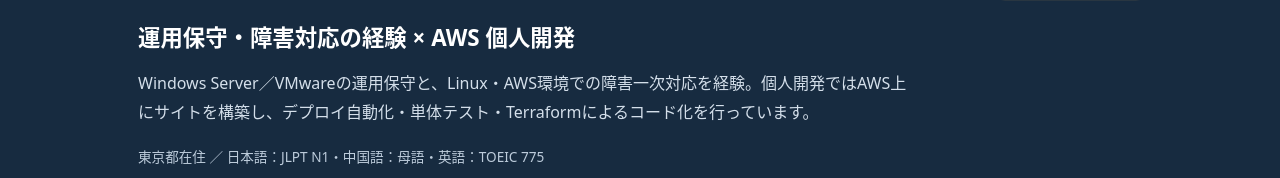
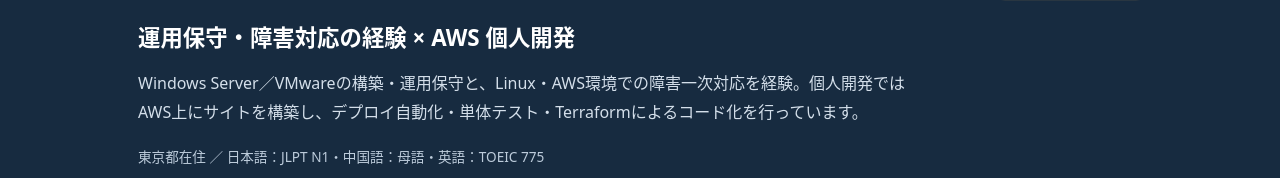
Before and after one commit to wangyuanpei8-del/cloud-resume-challenge, a plain HTML site: page frontend/index.html in a window 1280 px wide. Shown: the part 217-395 px from the top of the page. Drawn offline with Linux system fonts and the light colour scheme; no server answers.

Commit message:
Align hero and meta text with VM build experience

```diff
--- a/frontend/index.html
+++ b/frontend/index.html
@@ -1,12 +1,12 @@
 <!DOCTYPE html>
 <html lang="ja">
-<head><meta charset="UTF-8"><meta name="viewport" content="width=device-width, initial-scale=1.0"><meta name="description" content="王源培の職務経歴とAWS個人開発。Windows Server・VMwareの運用保守、Linux・AWSの障害一次対応を経験。AWS環境の運用から構築・改善へ担当領域を広げています。"><title>王 源培 | 運用保守・AWS ポートフォリオ</title><link rel="stylesheet" href="style.css"></head>
+<head><meta charset="UTF-8"><meta name="viewport" content="width=device-width, initial-scale=1.0"><meta name="description" content="王源培の職務経歴とAWS個人開発。Windows Server・VMwareの構築・運用保守、Linux・AWSの障害一次対応を経験。AWS環境の運用から構築・改善へ担当領域を広げています。"><title>王 源培 | 運用保守・AWS ポートフォリオ</title><link rel="stylesheet" href="style.css"></head>
 <body>
 <a class="skip-link" href="#main">本文へ移動</a>
 <header class="hero"><div class="container">
 <div class="topbar"><span class="brand">OPERATIONS / AWS PORTFOLIO</span><nav class="lang-switch" aria-label="言語"><span aria-current="page">日本語</span><a href="en.html" hreflang="en" lang="en">English</a></nav></div>
 <p class="eyebrow">運用経験を、クラウドの構築・改善へ。</p><div class="hero-identity"><h1>王 源培 <span class="name-en" lang="en">Wang Yuanpei</span></h1><div class="visitor-badge"><span class="visitor-label">アクセスカウント</span><span id="visitor-count" aria-live="polite">---</span></div></div>
-<p class="hero-title">運用保守・障害対応の経験 × AWS 個人開発</p><p class="hero-description">Windows Server／VMwareの運用保守と、Linux・AWS環境での障害一次対応を経験。個人開発ではAWS上にサイトを構築し、デプロイ自動化・単体テスト・Terraformによるコード化を行っています。</p><p class="hero-meta">東京都在住 ／ 日本語：JLPT N1・中国語：母語・英語：TOEIC 775</p>
+<p class="hero-title">運用保守・障害対応の経験 × AWS 個人開発</p><p class="hero-description">Windows Server／VMwareの構築・運用保守と、Linux・AWS環境での障害一次対応を経験。個人開発ではAWS上にサイトを構築し、デプロイ自動化・単体テスト・Terraformによるコード化を行っています。</p><p class="hero-meta">東京都在住 ／ 日本語：JLPT N1・中国語：母語・英語：TOEIC 775</p>
 <div class="actions"><a class="button button-primary" href="#project">AWSプロジェクトを見る</a><a class="button" href="https://github.com/wangyuanpei8-del/cloud-resume-challenge">GitHubでコードを見る</a></div>
 </div></header>
 <main id="main" class="container">
```
Also changed, not shown: frontend/en.html (+1 -1 lines), 1 other file.
